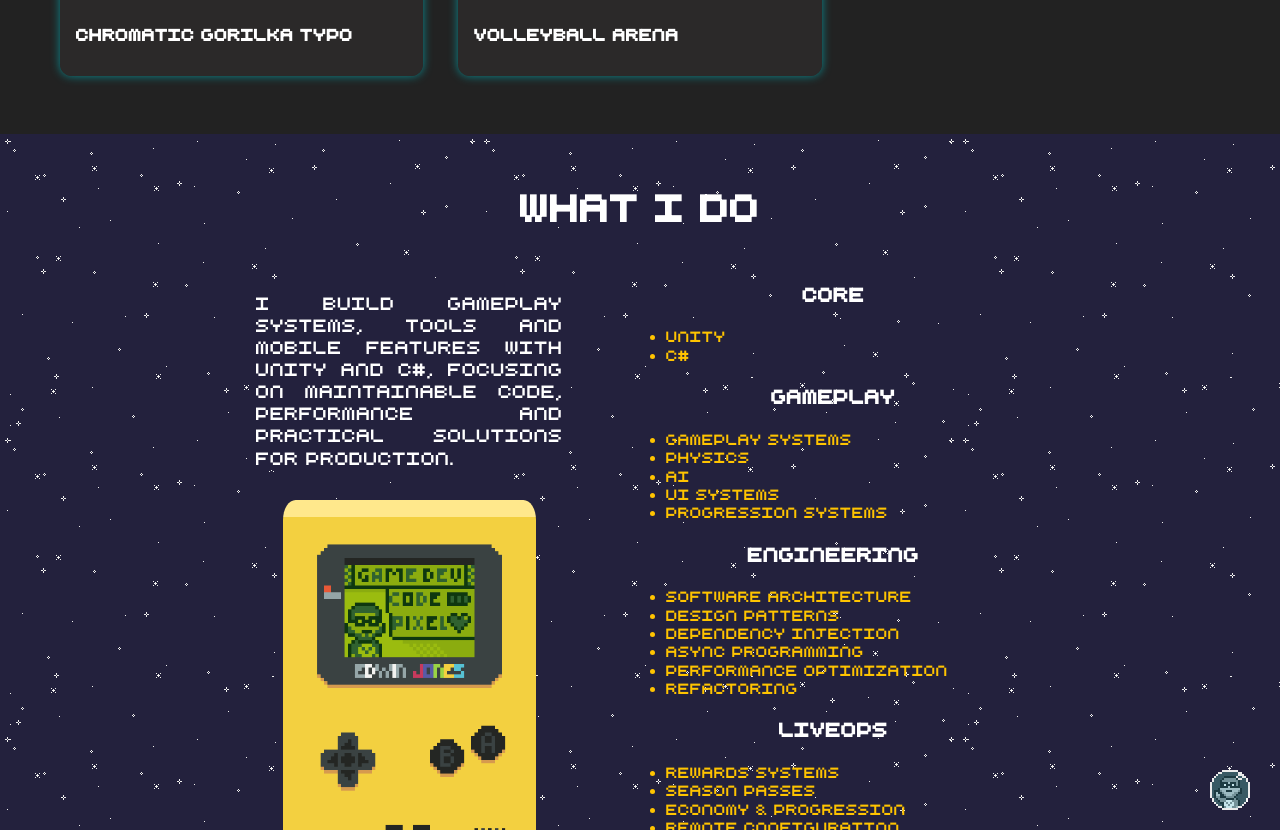
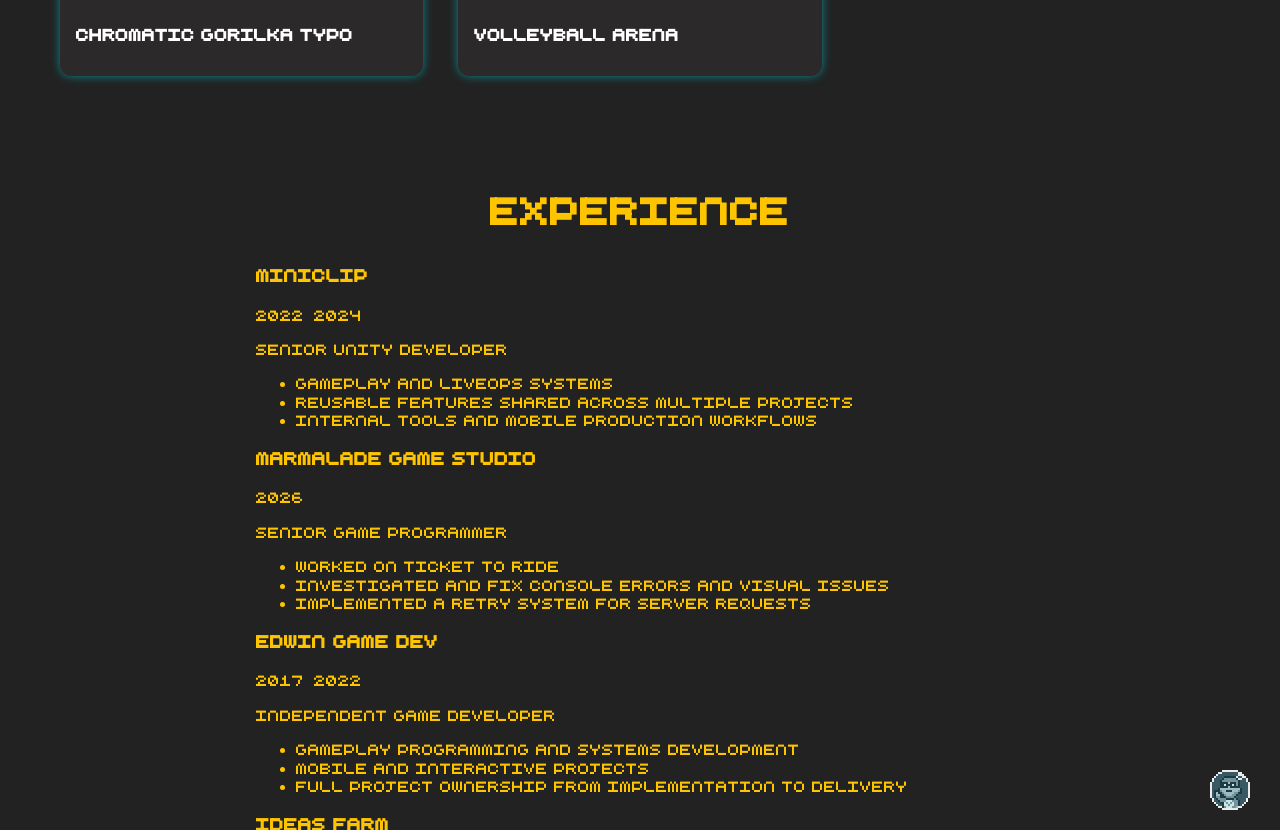
Before and after one commit to edwingamedev/edwingamedev.github.io, a Jekyll site: the page built from index.html, in a window 1280 px wide and 900 px high, scrolled down 1649 px, cut to the strip 70-900 px from the top of the window. Built offline with Jekyll 4.4.1, drawn with Linux system fonts in a browser that asks for light colours; nearby versions of some CDN libraries; some of the changed text lies outside the part shown.

Commit message:
feat: add professional experience section

```diff
--- /dev/null
+++ b/_data/experience.yml
@@ -0,0 +1,32 @@
+- company: Miniclip
+  role: Senior Unity Developer
+  period: 2022–2024
+  highlights:
+    - Gameplay and LiveOps systems
+    - Reusable features shared across multiple projects
+    - Internal tools and mobile production workflows
+
+- company: Marmalade Game Studio
+  role: Senior Game Programmer
+  period: 2026
+  highlights:
+    - Worked on Ticket to Ride
+    - Investigated and Fix console errors and visual issues
+    - Implemented a retry system for server requests
+
+- company: Edwin Game Dev
+  role: Independent Game Developer
+  period: 2017–2022
+  highlights:
+    - Gameplay programming and systems development
+    - Mobile and interactive projects
+    - Full project ownership from implementation to delivery
+
+- company: Ideas Farm
+  role: Senior Unity Developer
+  period: 2016–2020
+  highlights:
+    - Delivered 20+ B2B projects across games, interactive applications and immersive experiences
+    - Worked on architecture, code quality, scalability and performance
+    - Built reusable systems and backend-integrated applications
+    - Mentored junior developers on software architecture and design patterns
--- /dev/null
+++ b/_includes/experience.html
@@ -0,0 +1,37 @@
+<div class="section-wrapper">
+    <section class="section experience" id="experience">
+        <div>
+            <h2 class="section-heading" id="experience-text">
+                Experience
+            </h2>
+
+            <div class="experience-list">
+                {% for experience in site.data.experience %}
+                    <article class="experience-item">
+                        <div class="experience-header">
+                            <h3 class="experience-company">
+                                {{ experience.company }}
+                            </h3>
+
+                            <p class="experience-period">
+                                {{ experience.period }}
+                            </p>
+                        </div>
+
+                        <p class="experience-role">
+                            {{ experience.role }}
+                        </p>
+
+                        <ul class="experience-highlights">
+                            {% for highlight in experience.highlights %}
+                                <li>
+                                    {{ highlight }}
+                                </li>
+                            {% endfor %}
+                        </ul>
+                    </article>
+                {% endfor %}
+            </div>
+        </div>
+    </section>
+</div>
--- a/_layouts/default.html
+++ b/_layouts/default.html
@@ -1,21 +1,16 @@
-<!DOCTYPE html>
+<!doctype html>
 <html lang="en">
+  {% include head.html %}
 
-{% include head.html %}
-
-<body>
+  <body>
     {% include navbar.html %}
 
     <main>
-        {% include front.html %}
-        {% include projects-section.html %}
-        {% include skills.html %}
-        {% include about.html %}
-        {% include contact.html %}
+      {% include front.html %} {% include projects-section.html %} {% include
+      experience.html %} {% include skills.html %} {% include about.html %} {%
+      include contact.html %}
     </main>
 
-    {% include footer.html %}
-    {% include scripts.html %}
-</body>
-
+    {% include footer.html %} {% include scripts.html %}
+  </body>
 </html>
```
Also changed, not shown: _data/nav.yml (+8 -6 lines), 2 other files.
